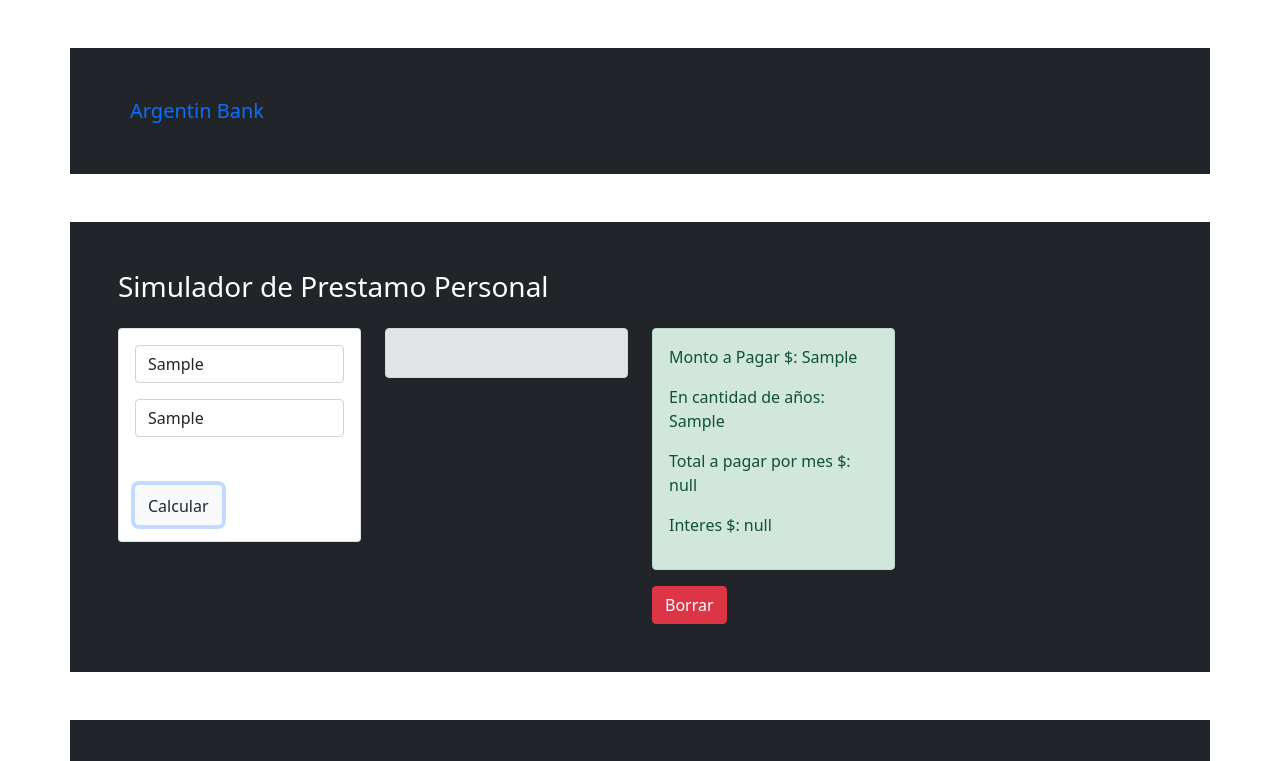
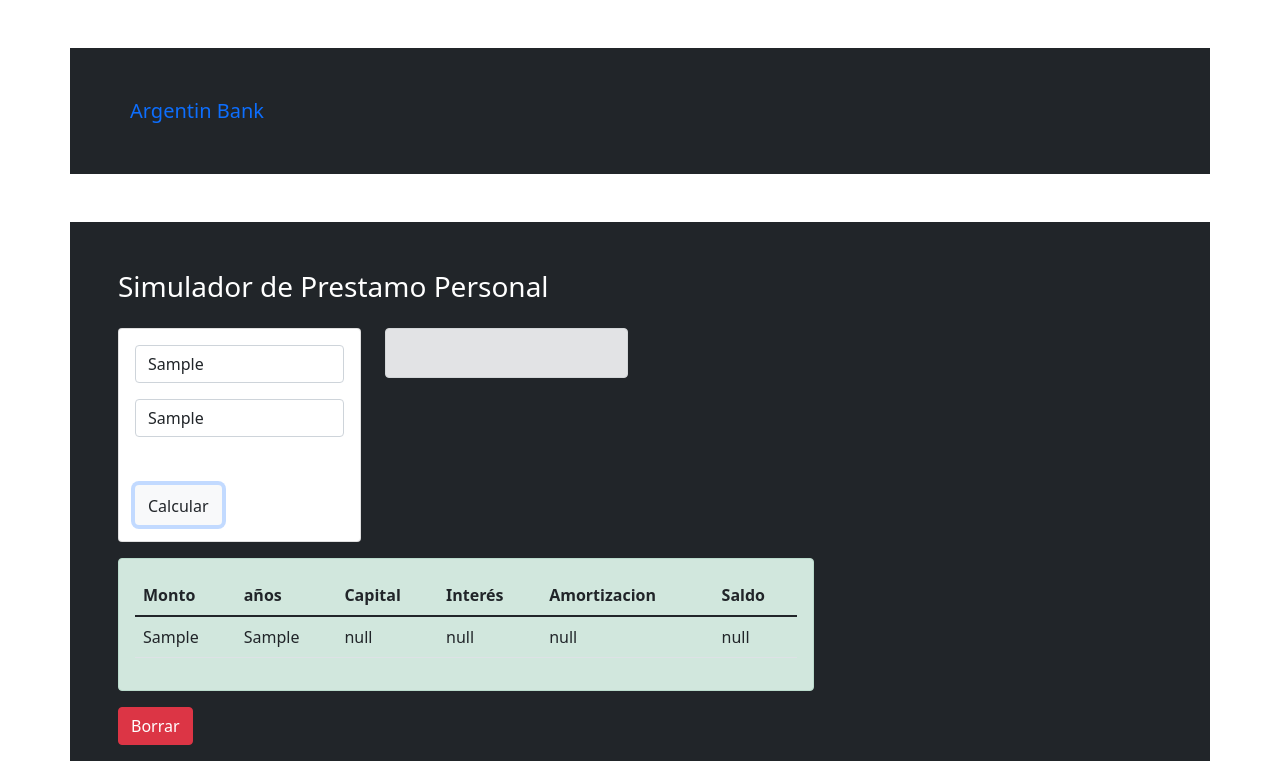
Before and after one commit to juliantapia/TrabajoFinalTapia, a plain HTML site: page prueba.html in a window 1280 px wide. Both pictures are taken after typing "Sample", "Sample" into the empty fields and a click on the button "Calcular". Shown: the top 761 px of the page. Drawn offline with nearby package versions, Linux system fonts and the light colour scheme; some packages are replaced by stand-ins of ours; a script that the page names is missing.

Commit message:
Inclucion de Tabla

```diff
--- a/prueba.html
+++ b/prueba.html
@@ -47,8 +47,11 @@
                            </table>
                     </div>
             </div>
-            <div class="col-sm-3 pt-3">
-                <div id="tasks" ></div>
+        </div>
+        <div class="col-sm-8 pt-3">
+            <div id="tasks" >
+
+
             </div>
         </div>
     </div>
--- a/script/app.js
+++ b/script/app.js
@@ -3,18 +3,23 @@ import { Prestamo } from "./clases.js";
 
 document.getElementById('formTask').addEventListener('submit', savePrestamo);
 function savePrestamo(e){
+
     let monto = document.getElementById('monto').value;
     let cuotas = document.getElementById('cuotas').value;
     let interes = 0.03;
     let amort = 0;
     let montoCompuesto = 0;
     let amortMensual = 0;
-    const pasarVariable = new Prestamo(monto,cuotas,interes,amort,montoCompuesto,amortMensual);
+    let saldo = 0;
+
+    const pasarVariable = new Prestamo(monto,cuotas,interes,amort,montoCompuesto,amortMensual,saldo);
+
     const resultado = pasarVariable.amortizacion();
     const MC = pasarVariable.amortizacionCapital();
     const AM = pasarVariable.amortizacionMensual(resultado,MC);
-    //console.log(AM)
-    const task = new Prestamo(monto,cuotas,interes,resultado,MC,AM);
+    const saldoResult = pasarVariable.saldoCalculo(monto,AM);
+
+    const task = new Prestamo(monto,cuotas,interes,resultado,MC,AM, saldoResult );
 
     if(camposCorrectos(task)) {
         let tasks = localStorage.getItem('tasks');
@@ -25,13 +30,14 @@ function savePrestamo(e){
         }else{
             tasks =  JSON.parse(localStorage.getItem('tasks'));
             tasks.push(task);
-
             localStorage.setItem('tasks',JSON.stringify(tasks))
         }
       }
+
     getTasks();
     e.preventDefault();
 }
+
 const Tasas = async () =>{
   const MostarTasas = await getData();
   MostarTasas.forEach(tasas => {
@@ -62,6 +68,7 @@ const Tasas = async () =>{
         `;
   })
 }
+
 function getTasks(){
     let tasks = JSON.parse(localStorage.getItem('tasks'));
     let tasksView = document.getElementById('tasks');
@@ -69,13 +76,31 @@ function getTasks(){
     tasks.forEach(function(tasks){
       let monto = tasks.monto;
       tasksView.innerHTML += `<div class="mb-3 alert alert-success"  >
-               <div>
-                       <p>Monto a Pagar $: ${tasks.monto} </p>
-                       <p>En cantidad de años: ${tasks.cuotas} <p>
-                       <p>Total a pagar por mes $: ${tasks.amort} <p>
-                       <p>Interes $: ${tasks.montoCompuesto} <p>
-                      </div>
-       </div>`;
+      <table id="lista-tabla" class="table">
+                    <thead>
+                        <tr>
+                            <th>Monto</th>
+                            <th>años</th>
+                            <th>Capital</th>
+                            <th>Interés</th>
+                            <th>Amortizacion</th>
+                            <th>Saldo</th>
+                        </tr>
+                    </thead>
+                    <tbody>
+                    <tr>
+                    <td>${tasks.monto} </td>
+                    <td>${tasks.cuotas} </td>
+                    <td>${tasks.amort} <t/d>
+                    <td>${tasks.montoCompuesto} </td>
+                    <td>${tasks.amortMensual} </td>
+                    <td>${tasks.saldo} </td>
+                   </tr>
+                   </tbody>
+                   </table>
+    </div>`;
+
+
        const botonBorrar = document.createElement("button");
        botonBorrar.innerText= "Borrar";
        botonBorrar.className = "btn btn-danger";
@@ -86,7 +111,10 @@ function getTasks(){
        const br = document.createElement("br");
        br.innerText
     });
+
+
 }
+
 function deleteTask(monto) {
   Swal.fire({
     title: 'Estas seguro que deseas eliminar la cotizacion?',
--- a/script/clases.js
+++ b/script/clases.js
@@ -1,12 +1,13 @@
 
 class Prestamo{
-    constructor(monto,cuotas,interes,amort,montoCompuesto,amortMensual){
+    constructor(monto,cuotas,interes,amort,montoCompuesto,amortMensual,saldo){
         this.monto = monto;
         this.cuotas = cuotas;
         this.interes = interes;
         this.amort = amort;
         this.montoCompuesto = montoCompuesto;
         this.amortMensual = amortMensual;
+        this.saldo = saldo;
 
     }
   amortizacion() {
@@ -23,6 +24,10 @@ class Prestamo{
        return PagoMensual - interesMensual;
   }
 
+  saldoCalculo(resultado,AM){
+   return resultado - AM;
+    }
+
 
 }
 
```
